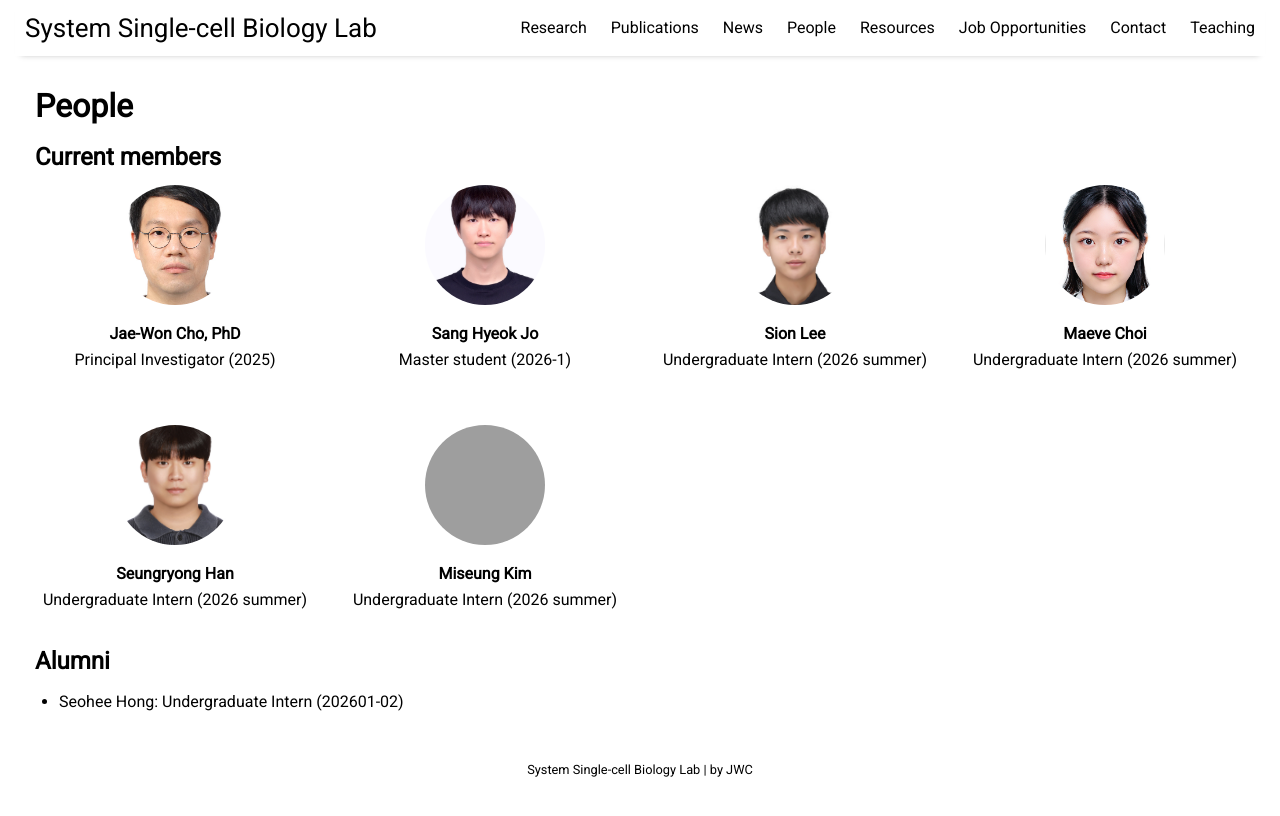
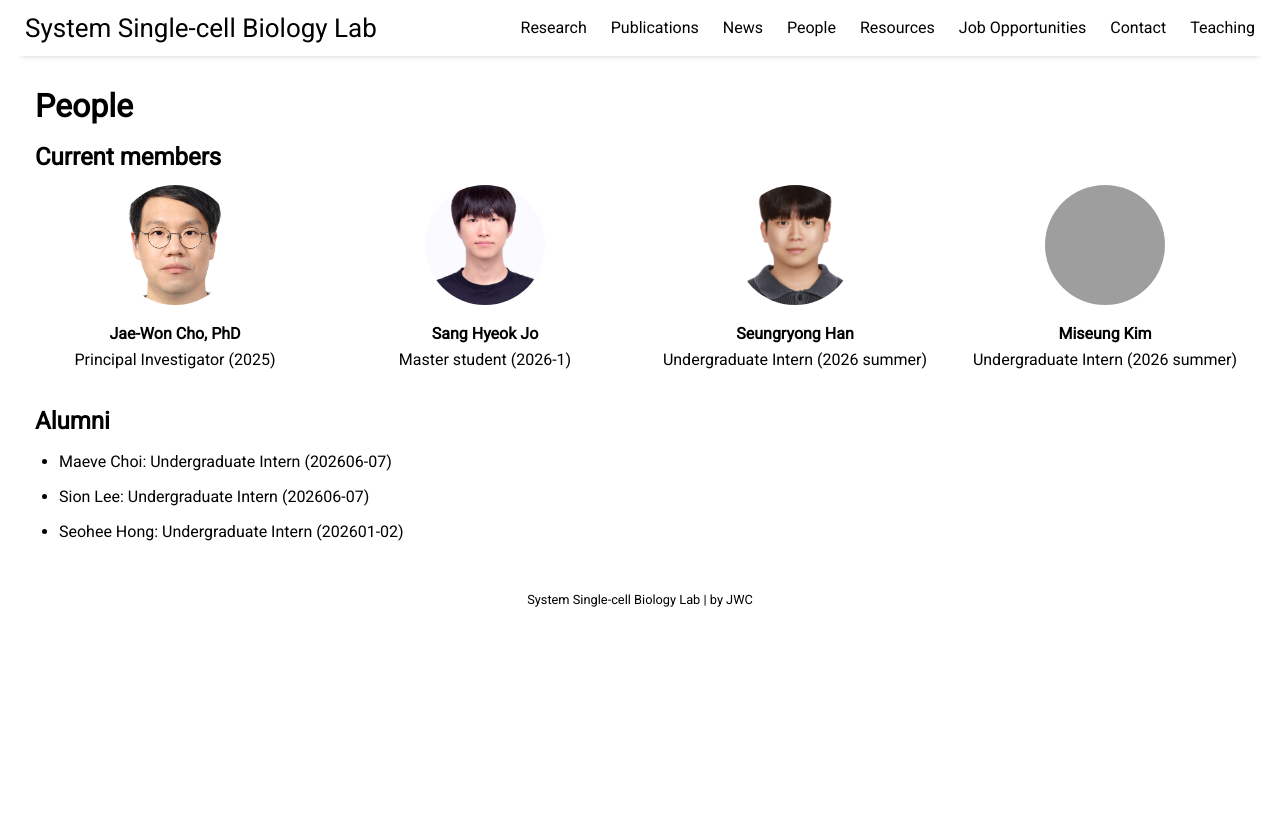
Before and after one commit to jaewon-cho/jaewon-cho.github.io, a Jekyll site: the page built from pages/people.md, in a window 1280 px wide. Shown: the top 816 px of the page. Built offline with Jekyll 4.4.1, drawn with Linux system fonts in a browser that asks for light colours; nearby versions of some CDN libraries; grey boxes are pictures that could not be loaded.

Commit message:
Update people.md

```diff
--- a/pages/people.md
+++ b/pages/people.md
@@ -23,20 +23,6 @@ permalink: /people
   </div>
 
   <div>
-    <img src="/assets/img/sionlee.jpeg"
-         style="width: 120px; height: 120px; object-fit: cover; border-radius: 50%;">
-    <p><strong>Sion Lee</strong><br>
-    Undergraduate Intern (2026 summer)</p>
-  </div>
-
-  <div>
-    <img src="/assets/img/maevechoi.jpg"
-         style="width: 120px; height: 120px; object-fit: cover; border-radius: 50%;">
-    <p><strong>Maeve Choi</strong><br>
-    Undergraduate Intern (2026 summer)</p>
-  </div>
-
-  <div>
     <img src="/assets/img/seungryong.jpg"
          style="width: 120px; height: 120px; object-fit: cover; border-radius: 50%;">
     <p><strong>Seungryong Han</strong><br>
@@ -54,5 +40,6 @@ permalink: /people
 
 
 ## Alumni
-
+* Maeve Choi: Undergraduate Intern (202606-07)
+* Sion Lee: Undergraduate Intern (202606-07)
 * Seohee Hong: Undergraduate Intern (202601-02)
```
